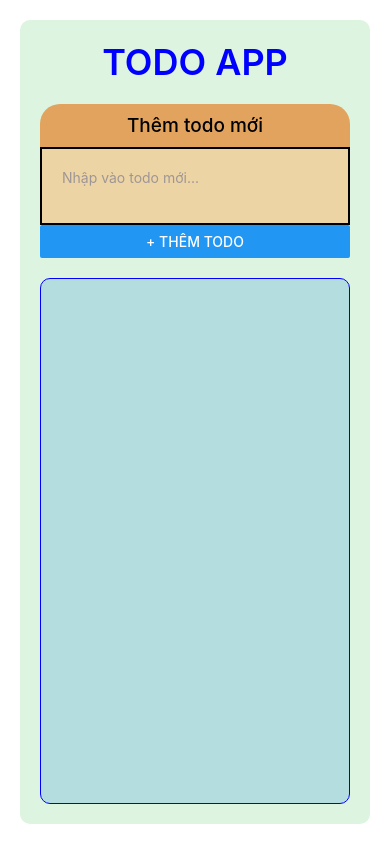
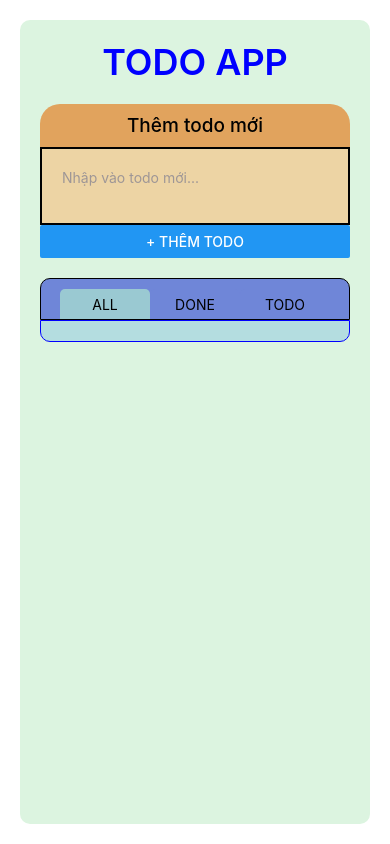
Before and after one commit to mtam-dev24/Todo-app-react-native, a React Native app: screen / in a window 390 px wide. Built offline with nearby package versions, Linux system fonts and the light colour scheme.

Commit message:
thêm filter và hiệu ứng nút isFiltering

```diff
--- a/components/TodoList.tsx
+++ b/components/TodoList.tsx
@@ -1,7 +1,7 @@
 import { StyleSheet, View, Text, Pressable, FlatList } from 'react-native';
 import TodoItem from './TodoItem';
 import { TodoType } from './TodoApp';
-
+import { useState } from 'react';
 
 interface TodoListProps {
     todos: TodoType[],
@@ -10,10 +10,40 @@ interface TodoListProps {
     onEdit: (id: string, newName: string) => void,
 }
 
+type Filter = "all" | "done" | "todo";
+
 export default function TodoList({ todos, onToggle, onDelete, onEdit }: TodoListProps) {
+    const [filterStatus, setFilterStatus] = useState<Filter>("all");
+
+    const filteredList = todos
+        .filter((todo) => (!todo.isDeleted))
+        .filter((todo) => {
+            if (filterStatus === "all") return true;
+            if (filterStatus === "done") return (todo.isDone);
+            else return (!todo.isDone)
+        })
+
     return (
+        <View>
+            <View style={styles.todoFilter}>
+                <Pressable style={[styles.filterButton, (filterStatus === "all") && styles.isActiveFilter]} onPress={() => setFilterStatus("all")}>
+                    <Text>
+                        ALL
+                    </Text>
+                </Pressable>
+                <Pressable style={[styles.filterButton, (filterStatus === "done") && styles.isActiveFilter]} onPress={() => setFilterStatus("done")}>
+                    <Text>
+                        DONE
+                    </Text>
+                </Pressable>
+                <Pressable style={[styles.filterButton, (filterStatus === "todo") && styles.isActiveFilter]} onPress={() => setFilterStatus("todo")}>
+                    <Text>
+                        TODO
+                    </Text>
+                </Pressable>
+            </View>
             <FlatList
-            data={todos.filter(todo => !todo.isDeleted)}
+                data={filteredList}
                 renderItem={({ item }) =>
                     <TodoItem
                         key={item.id}
@@ -28,16 +58,45 @@ export default function TodoList({ todos, onToggle, onDelete, onEdit }: TodoList
                 keyExtractor={item => item.id}
                 style={styles.todolist}
             />
+        </View>
     )
 }
 
 const styles = StyleSheet.create({
     todolist: {
-        marginTop: 20,
+        //marginTop: 20,
         padding: 10,
         borderWidth: 1,
         borderColor: "blue",
-        borderRadius: 10,
+        borderBottomRightRadius: 10,
+        borderBottomLeftRadius: 10,
         backgroundColor: "#b4dde0"
+    },
+    todoFilter: {
+        flexDirection: "row",
+        justifyContent: "center",
+        backgroundColor: "#6f86d8",
+        borderWidth: 1,
+        marginTop: 20,
+        borderTopRightRadius: 10,
+        borderTopLeftRadius: 10,
+    },
+    filterButton: {
+        //padding: 5,
+        //paddingHorizontal: 20,
+        marginTop: 10,
+        //marginHorizontal: 20,
+        backgroundColor: "#6f86d8",
+        //borderWidth: 1,
+        //borderColor: "blue",
+        borderTopLeftRadius: 5,
+        borderTopRightRadius: 5,
+        width: 90,
+        height: 30,
+        alignItems: "center",
+        justifyContent: "center",
+    },
+    isActiveFilter: {
+        backgroundColor: "#9ac9d2"
     }
 })
```
Lines whose indentation alone changed are shown as unchanged.
